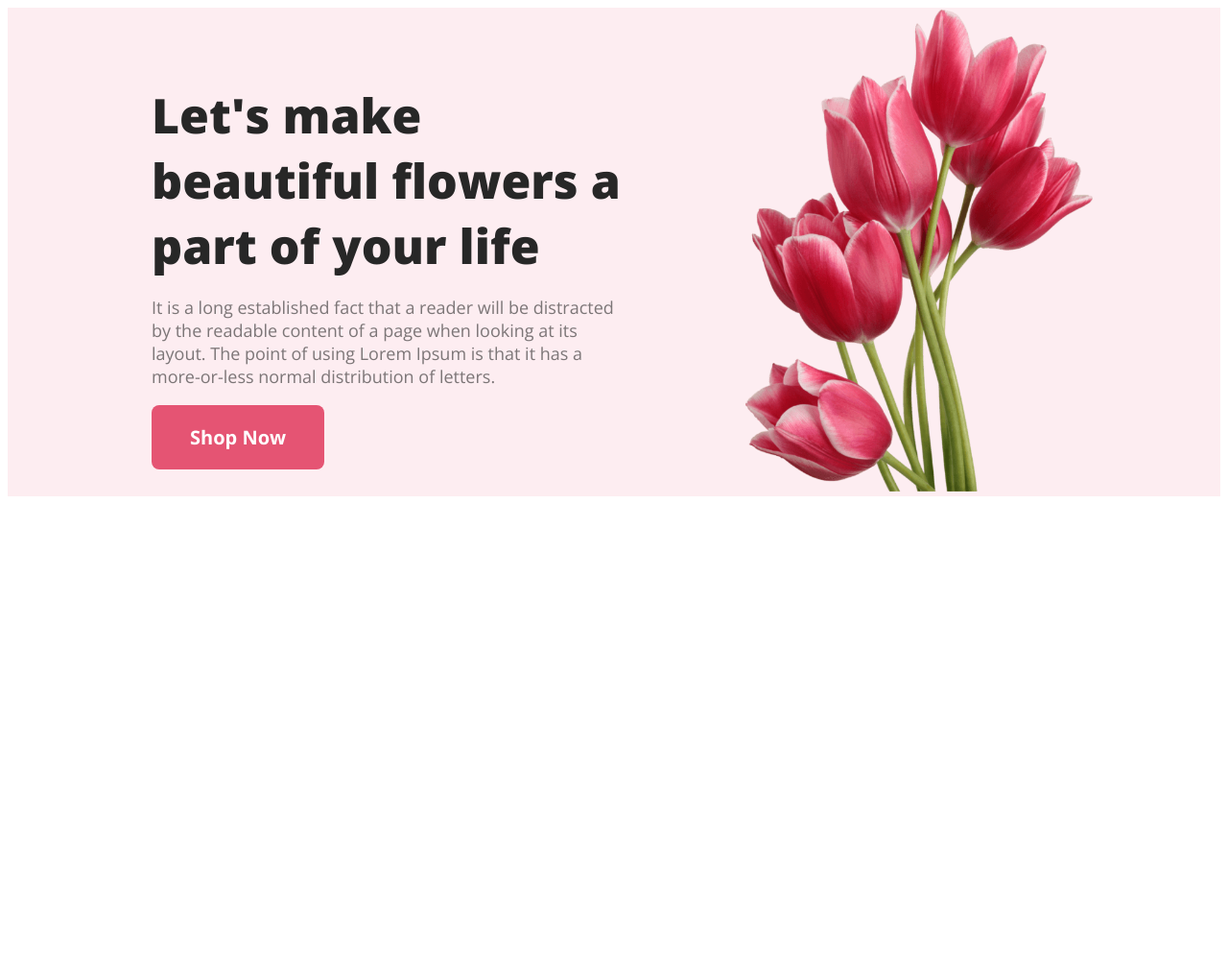
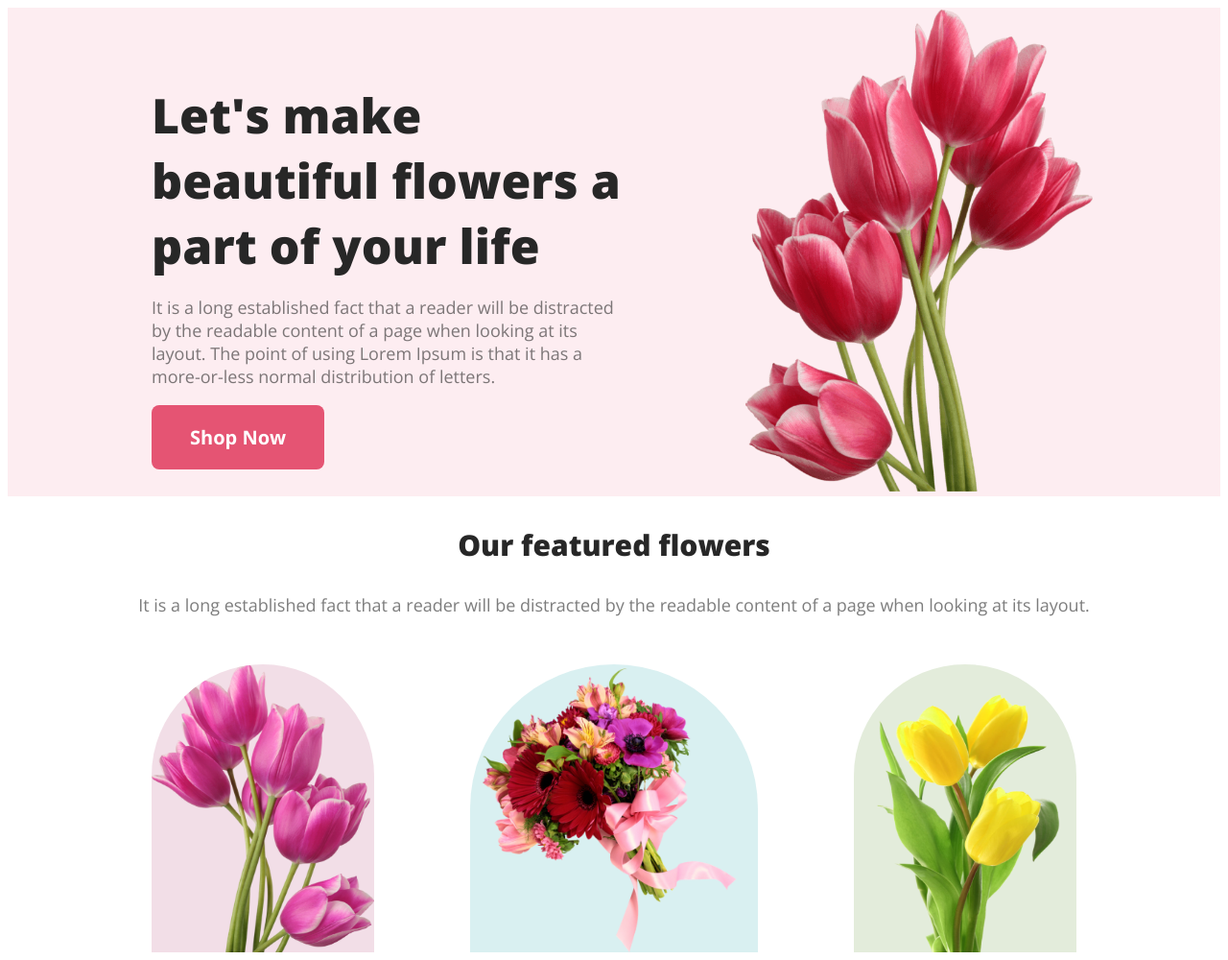
Before and after one commit to pro-ifaz/flowers, a plain HTML site: page index.html in a window 1280 px wide. Shown: the whole page at 96% size. Before the commit the page ends 800 px from the top, so only its background shows below. Drawn offline with nearby package versions, Linux system fonts and the light colour scheme.

Commit message:
featured flowers done

```diff
--- a/index.html
+++ b/index.html
@@ -11,6 +11,7 @@
 </head>
 <body>
     <main>
+        <!--Banner portion-->
         <header class="banner">
             <div class="hcol">
                 <h3 class="banner-title">Let's make beautiful flowers a part of your life</h3>
@@ -21,6 +22,21 @@
                 <img src="assets/pngwing 10.png" alt="">
             </div>
         </header>
+        <!--featured portion-->
+        <section class="featured">
+            <h3 class="common-regular-text">Our featured flowers</h3>
+            <p class="common-text">It is a long established fact that a reader will be distracted by the readable content of a page when looking at its layout.</p>
+            <div class="featured-items">
+                <img class="featured-flower-1" src="assets/pngwing 6.png" alt="">
+                <img class="featured-flower-2" src="assets/pngwing 5.png" alt="">
+                <img class="featured-flower-3" src="assets/pngwing 7.png" alt="">
+            </div>
+        </section>
     </main>
 </body>
 </html>
+<!--
+                    <div class="featured-flower-1"><img src="assets/pngwing 6.png" alt=""></div>
+                <div class="featured-flower-2"><img src="assets/pngwing 5.png" alt=""></div>
+                <div class="featured-flower-3"><img src="assets/pngwing 7.png" alt=""></div>
+-->
--- a/styles/style.css
+++ b/styles/style.css
@@ -17,7 +17,13 @@
     font-size: 20px;
     font-weight: 700;
 }
-/*header styles*/
+.common-regular-text{
+    color: #272727;
+    text-align: center;
+    font-size: 30px;
+    font-weight: 800;
+    }
+/*banner styles*/
 .banner-title{
     color: #272727;
     font-size: 50px;
@@ -35,3 +41,30 @@
 .banner img{
     width: 400px;
 }
+/*featured styles*/
+.featured{
+    text-align: center;
+}
+.featured-items{
+    display: flex;
+    gap: 100px ;
+    text-align: center;
+    padding: 0 150px;
+    margin-top: 50px;
+}
+.featured-items img{
+    width: 300px;
+    height: 300px;
+}
+.featured-flower-1 {
+    border-radius: 300px 300px 0px 0px;
+    background: rgba(167, 33, 98, 0.15);
+}
+.featured-flower-2 {
+border-radius: 300px 300px 0px 0px;
+background: rgba(5, 151, 160, 0.15);
+}
+.featured-flower-3{
+    border-radius: 300px 300px 0px 0px;
+    background: rgba(71, 125, 17, 0.15);
+}
```
